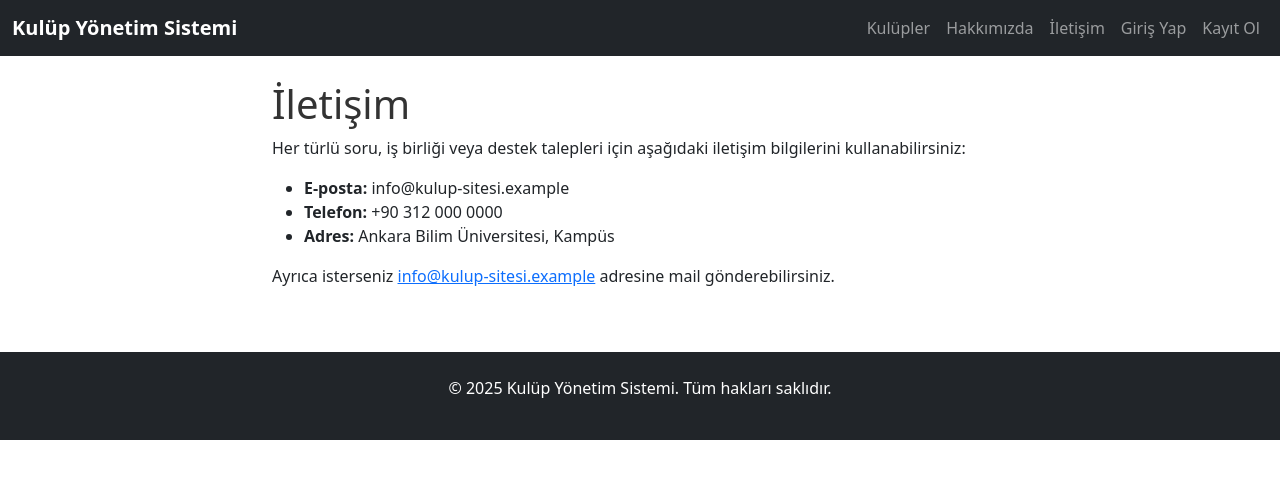
After one commit to Berat-Efe-Ortak-Proje/Berat-Efe-proje1, a Flask app: page /contact in a window 1280 px wide. The commit adds this page. Shown: the top 479 px of the page. Run offline with Flask 3, Linux system fonts and the light colour scheme.

Commit message:
Add seeded data, logo, images, about/contact pages and navbar links

```diff
--- a/1/app/models.py
+++ b/1/app/models.py
@@ -20,6 +20,7 @@ class Club(db.Model):
     id = db.Column(db.Integer, primary_key=True)
     name = db.Column(db.String(120), nullable=False)
     description = db.Column(db.Text)
+    image_url = db.Column(db.String(255))
     president_id = db.Column(db.Integer, db.ForeignKey('user.id'))
     created_at = db.Column(db.DateTime, default=db.func.now())
 
@@ -34,6 +35,7 @@ class Event(db.Model):
     location = db.Column(db.String(200))
     club_id = db.Column(db.Integer, db.ForeignKey('club.id'), nullable=False)
     created_at = db.Column(db.DateTime, default=db.func.now())
+    image_url = db.Column(db.String(255))
 
     attendees = db.relationship('User', secondary='event_attendees', backref='events')
 
--- a/1/app/routes.py
+++ b/1/app/routes.py
@@ -59,6 +59,16 @@ def index():
     clubs = Club.query.all()
     return render_template('index.html', clubs=clubs)
 
+
+@main_bp.route('/about')
+def about():
+    return render_template('about.html')
+
+
+@main_bp.route('/contact')
+def contact():
+    return render_template('contact.html')
+
 # Club Routes
 @club_bp.route('/clubs')
 def list_clubs():
--- a/1/app/templates/base.html
+++ b/1/app/templates/base.html
@@ -18,6 +18,12 @@
                 <ul class="navbar-nav ms-auto">
                     <li class="nav-item">
                         <a class="nav-link" href="{{ url_for('club.list_clubs') }}">Kulüpler</a>
+                    </li>
+                    <li class="nav-item">
+                        <a class="nav-link" href="{{ url_for('main.about') }}">Hakkımızda</a>
+                    </li>
+                    <li class="nav-item">
+                        <a class="nav-link" href="{{ url_for('main.contact') }}">İletişim</a>
                     </li>
                     {% if current_user.is_authenticated %}
                         <li class="nav-item">
--- /dev/null
+++ b/1/app/templates/contact.html
@@ -0,0 +1,18 @@
+{% extends "base.html" %}
+
+{% block title %}İletişim - Kulüp Yönetim Sistemi{% endblock %}
+
+{% block content %}
+<div class="row">
+    <div class="col-md-8 mx-auto">
+        <h1>İletişim</h1>
+        <p>Her türlü soru, iş birliği veya destek talepleri için aşağıdaki iletişim bilgilerini kullanabilirsiniz:</p>
+        <ul>
+            <li><strong>E-posta:</strong> info@kulup-sitesi.example</li>
+            <li><strong>Telefon:</strong> +90 312 000 0000</li>
+            <li><strong>Adres:</strong> Ankara Bilim Üniversitesi, Kampüs</li>
+        </ul>
+        <p>Ayrıca isterseniz <a href="mailto:info@kulup-sitesi.example">info@kulup-sitesi.example</a> adresine mail gönderebilirsiniz.</p>
+    </div>
+</div>
+{% endblock %}
--- a/1/app/templates/index.html
+++ b/1/app/templates/index.html
@@ -23,6 +23,9 @@
         {% for club in clubs %}
             <div class="col-md-4 mb-4">
                 <div class="card h-100">
+                    {% if club.image_url %}
+                    <img src="{{ club.image_url }}" class="card-img-top" alt="{{ club.name }}">
+                    {% endif %}
                     <div class="card-body">
                         <h5 class="card-title">{{ club.name }}</h5>
                         <p class="card-text">{{ club.description[:100] }}...</p>
--- a/1/app/templates/login.html
+++ b/1/app/templates/login.html
@@ -6,8 +6,9 @@
 <div class="row justify-content-center">
     <div class="col-md-6">
         <div class="card">
-            <div class="card-header">
-                <h3>Giriş Yap</h3>
+            <div class="card-header text-center">
+                <img src="{{ url_for('static', filename='img/logo.svg') }}" alt="Logo" style="height:72px;">
+                <h3 class="mt-2">Giriş Yap</h3>
             </div>
             <div class="card-body">
                 <form method="POST">
```
Also changed, not shown: 1/app/__init__.py (+54 -1 lines), 1/app/templates/about.html (added, +13 -0 lines), 1/app/static/img/club1.svg (added), 1/app/static/img/club2.svg (added), 1/app/static/img/club3.svg (added), 1/app/static/img/club4.svg (added), 1/app/static/img/club5.svg (added), 1/app/static/img/logo.svg (added).
